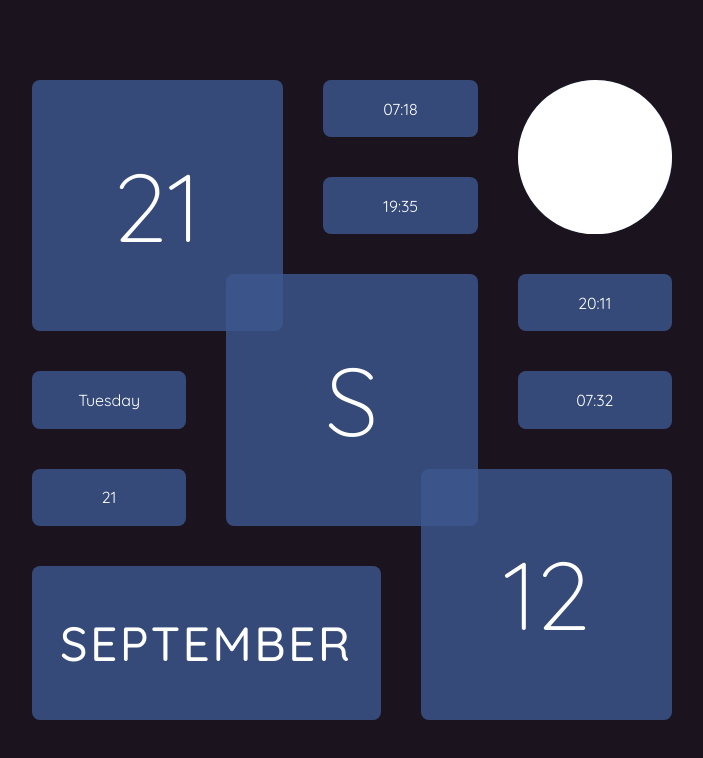
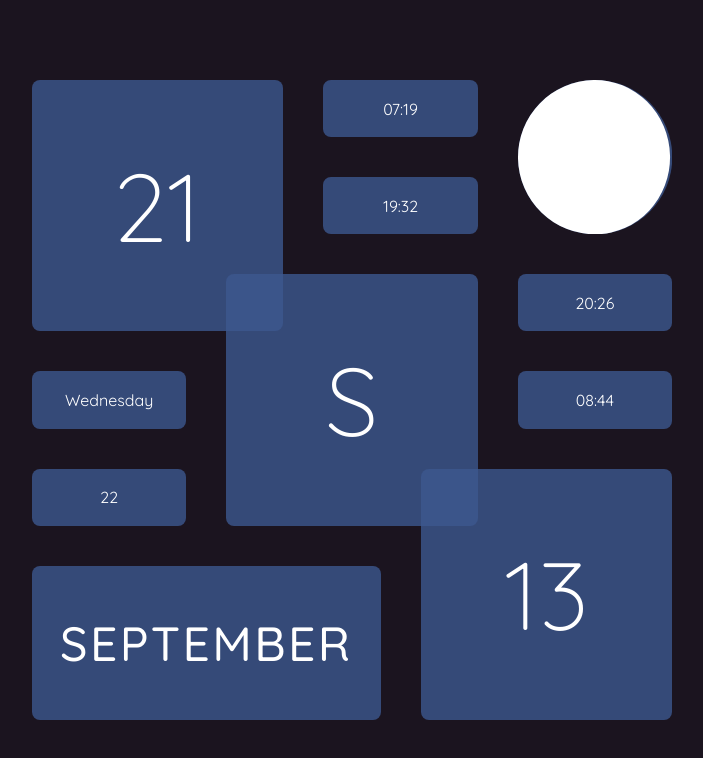
Before and after one commit to g12n/daily, a plain HTML site: page index.html in a window 1280 px wide. Shown: the whole page, without its empty margins (288-991 px from the left). Drawn offline with Linux system fonts and the light colour scheme.

Commit message:
Update gh-pages to output generated at bed515a

```diff
--- a/index.html
+++ b/index.html
@@ -3,20 +3,20 @@
 <head>
 <meta charset="UTF-8">
 <meta name="viewport" content="width=device-width, initial-scale=1.0">
-<title>21S12</title>
+<title>21S13</title>
 <link href="https://fonts.googleapis.com/css2?family=Quicksand:wght@300;400;500;600;700&display=swap" rel="stylesheet">
 <style>body{margin:0;font-family:Quicksand,sans-serif;font-size:max(14px,calc(0 + 3vmin));background:hsl(280 20% 10%)}.arvelie{display:grid;grid-gap:5vmin;padding:10vmin;margin:auto;justify-content:center;text-align:center;width:100vmin;height:100vmin;grid-template-rows:repeat(7,1fr);grid-template-columns:repeat(7,1fr);box-sizing:border-box}.arvelie span{display:flex;align-items:center;justify-content:center;border-radius:1vmin;background-color:hsl(220deg 40% 40% / .8);color:#fff}.d,.m,.y{font-size:6em;font-weight:300}.y{grid-area:1/1/4/4}.m{grid-area:3/3/6/6}.d{grid-area:5/5/8/8}.day{grid-area:5/1/6/3}.dow{grid-area:4/1/5/3}.month{grid-area:6/1/8/5;font-weight:500;font-size:3em;letter-spacing:.05em;text-transform:uppercase}.sunset{grid-area:2/4/3/6}.sunrise{grid-area:1/4/2/6}.moonset{grid-area:4/6/5/8}.moon-info,.moonrise{grid-area:3/6/4/8}.moon-svg{grid-area:1/6/3/8}.moon-light{fill:#fff}.moon-shadow{fill:hsl(220deg 40% 40% / .8)}</style>
 
 </head>
 <body>
 <div class="arvelie">
-<span class="y">21</span><span class="m">S</span><span class="d">12</span>
+<span class="y">21</span><span class="m">S</span><span class="d">13</span>
 <span class="month">September</span>
-<span class="day">21</span>
-<span class="dow">Tuesday</span>
-<span class="sunrise">07:18</span><span class="sunset">19:35</span>
-<span class="moonrise">20:11</span><span class="moonset">07:32</span>
-<div class="moon-svg"><svg viewBox="0 0  600 600"><circle class="moon-shadow" cx="300" cy="300" r="300"/><path class="moon-light" d="M 335.53453055398325 2.1119385770754775 A 298.816256642308 300 6.802565820221292 0 1 264.46546944601675 597.8880614229245A 300 300 6.802565820221292 0 1 335.53453055398325 2.1119385770754775z" /></svg></div>
+<span class="day">22</span>
+<span class="dow">Wednesday</span>
+<span class="sunrise">07:19</span><span class="sunset">19:32</span>
+<span class="moonrise">20:26</span><span class="moonset">08:44</span>
+<div class="moon-svg"><svg viewBox="0 0  600 600"><circle class="moon-shadow" cx="300" cy="300" r="300"/><path class="moon-light" d="M 294.0076314982008 0.059853437825609035 A 291.2769714364317 300 -1.1445341983759556 0 1 305.9923685017992 599.9401465621744A 300 300 -1.1445341983759556 0 1 294.0076314982008 0.059853437825609035z" /></svg></div>
 </div>
 </body>
 </html>
```
